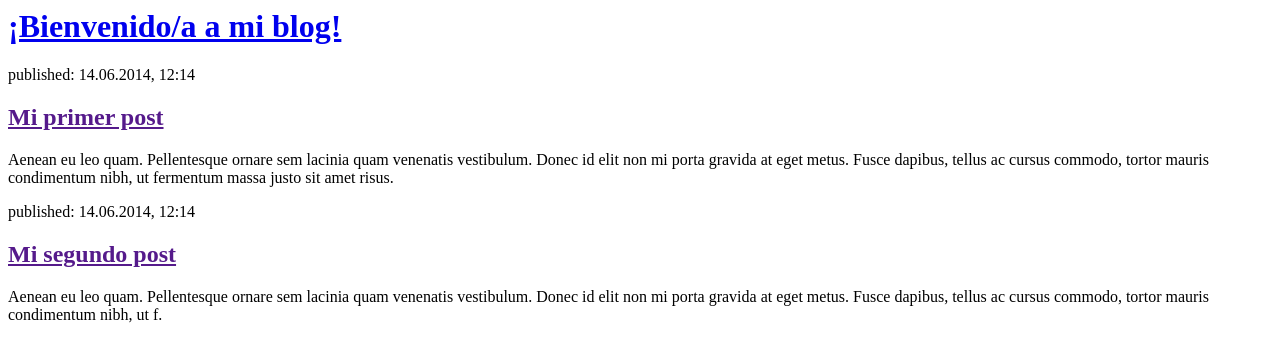
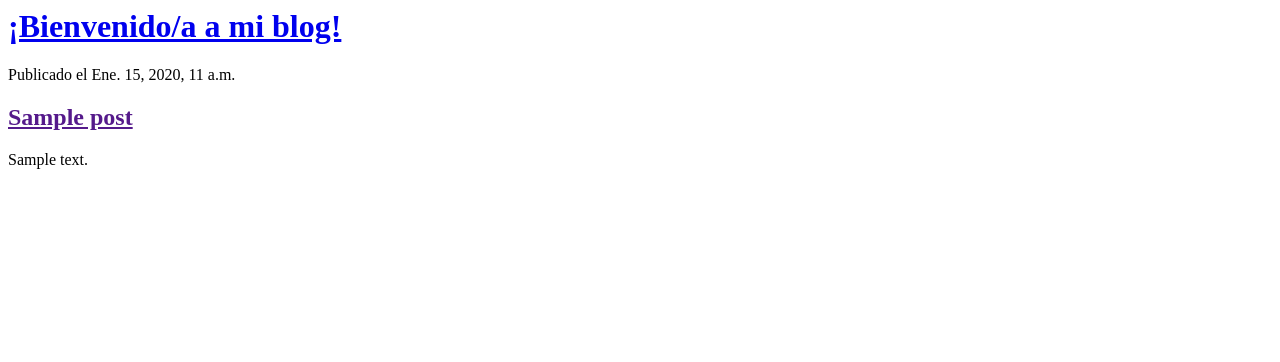
Before and after one commit to tradevil/my-first-blog, a Django app: page / in a window 1280 px wide. Shown: the top 362 px of the page. Run offline with Django 3.2, Linux system fonts and the light colour scheme; tables that the repository leaves empty hold one stand-in row (values such as "Sample post").

Commit message:
Modificación de los templates para mostrar los posts de la base de datos

```diff
--- a/blog/templates/blog/post_list.html
+++ b/blog/templates/blog/post_list.html
@@ -7,16 +7,15 @@
             <h1><a href="/">¡Bienvenido/a a mi blog!</a></h1>
         </div>
 
-        <div>
-            <p>published: 14.06.2014, 12:14</p>
-            <h2><a href="">Mi primer post</a></h2>
-            <p>Aenean eu leo quam. Pellentesque ornare sem lacinia quam venenatis vestibulum. Donec id elit non mi porta gravida at eget metus. Fusce dapibus, tellus ac cursus commodo, tortor mauris condimentum nibh, ut fermentum massa justo sit amet risus.</p>
-        </div>
+		{% for post in posts %}
 
-        <div>
-            <p>published: 14.06.2014, 12:14</p>
-            <h2><a href="">Mi segundo post</a></h2>
-            <p>Aenean eu leo quam. Pellentesque ornare sem lacinia quam venenatis vestibulum. Donec id elit non mi porta gravida at eget metus. Fusce dapibus, tellus ac cursus commodo, tortor mauris condimentum nibh, ut f.</p>
-        </div>
+			<div>
+				<p>Publicado el {{ post.published_date }}</p>
+				<h2><a href="">{{ post.title }}</a></h2>
+				<p>{{ post.text|linebreaksbr }}</p>
+			</div>
+
+		{% endfor %}
+
     </body>
 </html>
--- a/blog/views.py
+++ b/blog/views.py
@@ -1,4 +1,7 @@
 from django.shortcuts import render
+from django.utils import timezone
+from .models import Post
 
 def post_list(request):
-    return render(request, 'blog/post_list.html', {})
+    posts = Post.objects.filter(published_date__lte=timezone.now()).order_by('published_date')
+    return render(request, 'blog/post_list.html', {'posts': posts})
```
